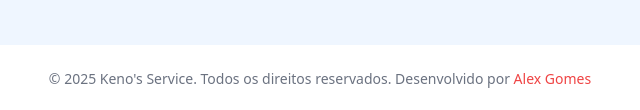
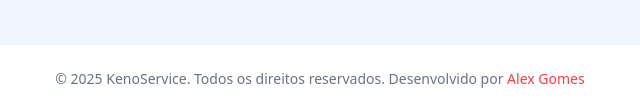
Before and after one commit to AlexGo2/kenoService, a plain HTML site: page index.html in a window 1280 px wide. Shown: the part 1031-1141 px from the top of the page, 320-960 px from the left. Drawn offline with nearby package versions, Linux system fonts and the light colour scheme.

Commit message:
change name brand

```diff
--- a/index.html
+++ b/index.html
@@ -3,7 +3,7 @@
   <head>
     <meta charset="UTF-8" />
     <meta name="viewport" content="width=device-width, initial-scale=1.0" />
-    <title>Keno's service</title>
+    <title>KenoService</title>
     <script src="https://cdn.tailwindcss.com"></script>
   </head>
   <body class="bg-gray-50 text-gray-800 font-sans">
@@ -80,7 +80,7 @@
 
     <!-- Footer -->
     <footer class="bg-white py-6 text-center text-gray-500 text-sm">
-      © 2025 Keno's Service. Todos os direitos reservados.  Desenvolvido por <a href="#" class="text-red-500">Alex Gomes</a>
+      © 2025 KenoService. Todos os direitos reservados.  Desenvolvido por <a href="#" class="text-red-500">Alex Gomes</a>
     </footer>
 
   </body>
```
